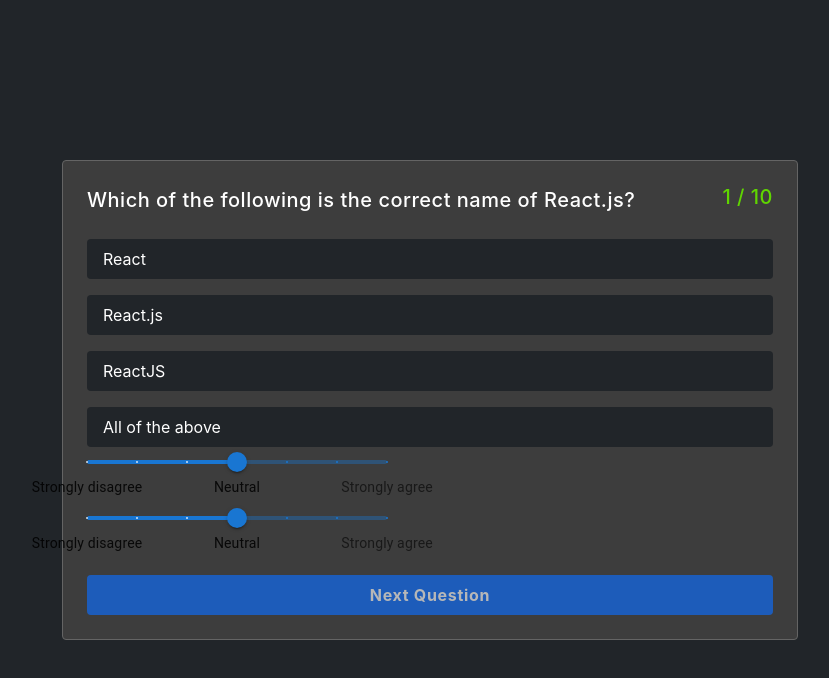
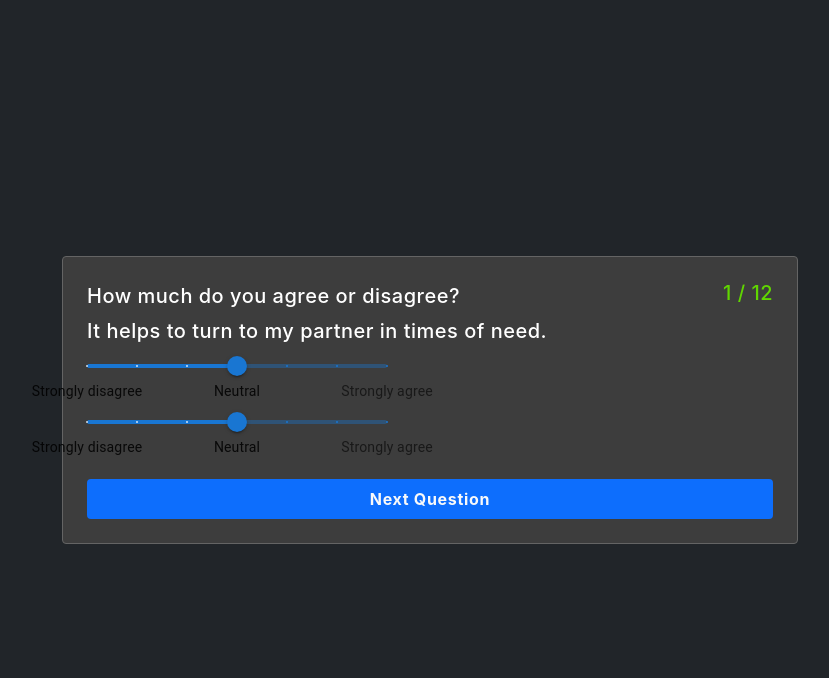
Before and after one commit to Vitalii-Dzoma/quiz-app-moonlit, a React (Create React App) app: page / in a window 1280 px wide. Both pictures are taken after a click on the button "Start Quiz". Shown: the top 678 px of the page, without its empty margins (210-1039 px from the left). Built offline with nearby package versions, Linux system fonts and the light colour scheme.

Commit message:
changes in json, added lodash debounce

```diff
--- a/src/App.js
+++ b/src/App.js
@@ -8,7 +8,7 @@
   // All Quizs, Current Question, Index of Current Question, Answer, Selected Answer, Total Marks
   const [quizs, setQuizs] = useState([]);
   const [question, setQuesion] = useState({});
-  const [questionIndex, setQuestionIndex] = useState(0);
+  const [questionIndex, setQuestionIndex] = useState(1);
   const [correctAnswer, setCorrectAnswer] = useState("");
   const [selectedAnswer, setSelectedAnswer] = useState("");
 
@@ -20,17 +20,17 @@
   const [showResult, setShowResult] = useState(false);
 
   // Load JSON Data
+  // useEffect(() => {
+  //   fetch("quiz.json")
+  //     .then((res) => res.json())
+  //     .then((data) => setQuizs(data));
+  // }, []);
+
   useEffect(() => {
-    fetch("quiz.json")
+    fetch("quiz-data.json")
       .then((res) => res.json())
-      .then((data) => setQuizs(data));
+      .then((data) => setQuizs(data.pages));
   }, []);
-
-  // useEffect(() => {
-  //   fetch("quiz-data.json")
-  //     .then((res) => res.json())
-  //     .then((data) => setQuizs(data.pages));
-  // }, []);
 
   // Set a Single Question
   useEffect(() => {
--- a/src/components/Quiz.jsx
+++ b/src/components/Quiz.jsx
@@ -26,7 +26,7 @@
               style={{ background: "#3d3d3d", borderColor: "#646464" }}
             >
               <div className="d-flex justify-content-between gap-md-3">
-                <h5 className="mb-2 fs-normal lh-base">{question?.question}</h5>
+                <h5 className="mb-2 fs-normal lh-base">{question?.caption}</h5>
                 <h5
                   style={{
                     color: "#60d600",
@@ -34,11 +34,12 @@
                     textAlign: "right",
                   }}
                 >
-                  {quizs.indexOf(question) + 1} / {quizs?.length}
+                  {quizs.indexOf(question)} / {quizs?.length - 2}
                 </h5>
               </div>
               <div>
-                {question?.options?.map((item, index) => (
+                <h5>{question.label}</h5>
+                {/* {question?.options?.map((item, index) => (
                   <button
                     key={index}
                     className={`option w-100 text-start btn text-white py-2 px-3 mt-3 rounded btn-dark ${
@@ -46,10 +47,20 @@
                     }`}
                     onClick={(event) => checkAnswer(event, item)}
                   >
-                    {/* <DiscreteSlider values={question.values} /> */}
                     {item}
                   </button>
-                ))}
+                ))} */}
+                {/* {question?.options?.map((item, index) => (
+                  <button
+                    key={index}
+                    className={`option w-100 text-start btn text-white py-2 px-3 mt-3 rounded btn-dark ${
+                      correctAnswer === item && "bg-success"
+                    }`}
+                    onClick={(event) => checkAnswer(event, item)}
+                  >
+                    {item}
+                  </button>
+                ))} */}
               </div>
 
               {questionIndex + 1 !== quizs.length ? (
@@ -59,7 +70,7 @@
                   <button
                     className="btn py-2 w-100 mt-3 bg-primary text-light fw-bold"
                     onClick={nextQuestion}
-                    disabled={!selectedAnswer}
+                    // disabled={!selectedAnswer}
                   >
                     Next Question
                   </button>
--- a/src/components/Start.jsx
+++ b/src/components/Start.jsx
@@ -9,7 +9,7 @@
       <div className="container">
         <div className="row vh-100 align-items-center justify-content-center">
           <div className="col-lg-8">
-            <h1 className="fw-bold mb-4">Basic React JS Quiz</h1>
+            <h1 className="fw-bold mb-4">Moonlit Test Quiz</h1>
             <button
               onClick={startQuiz}
               className="btn px-4 py-2 bg-light text-dark fw-bold"
```
